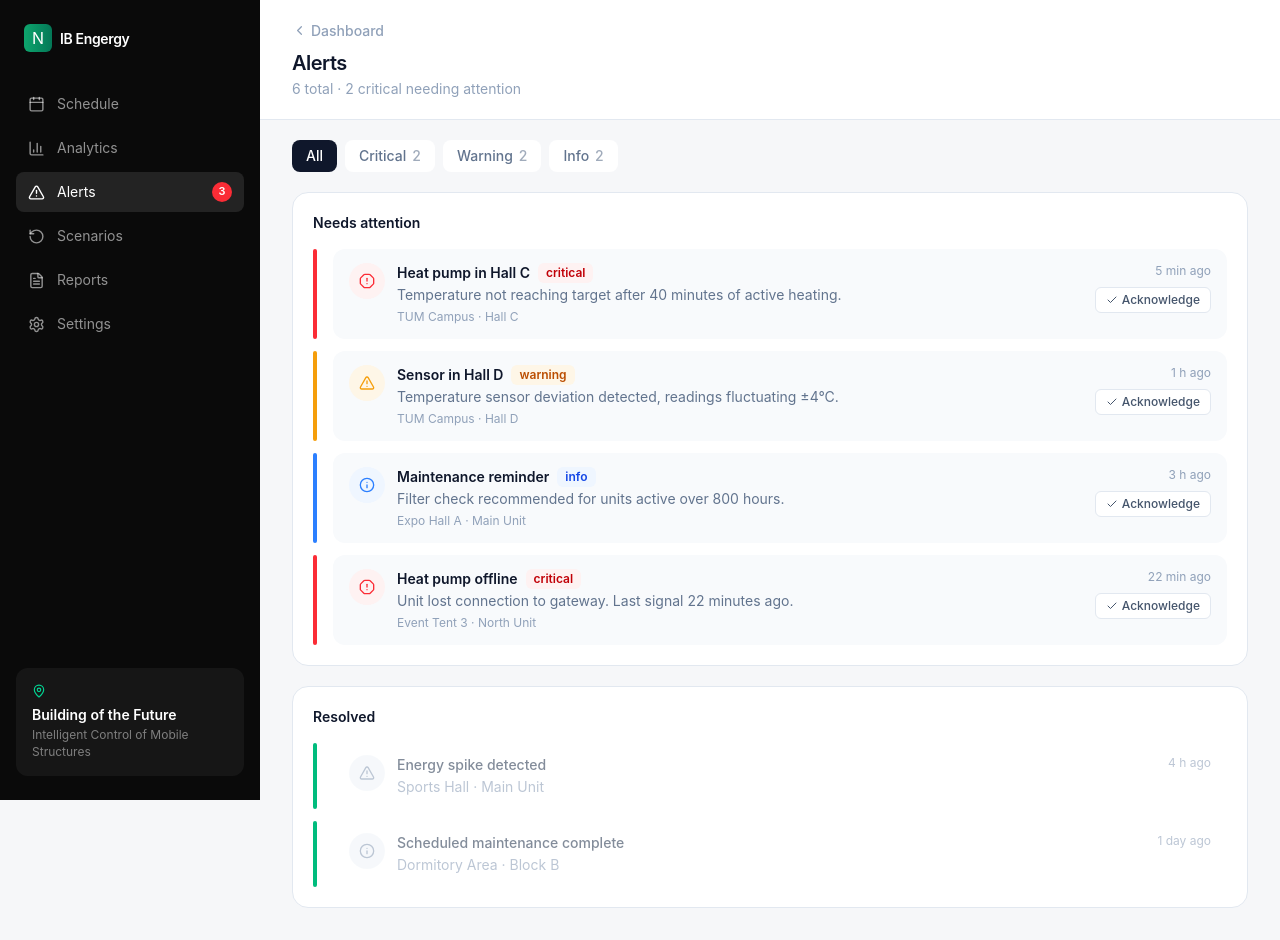
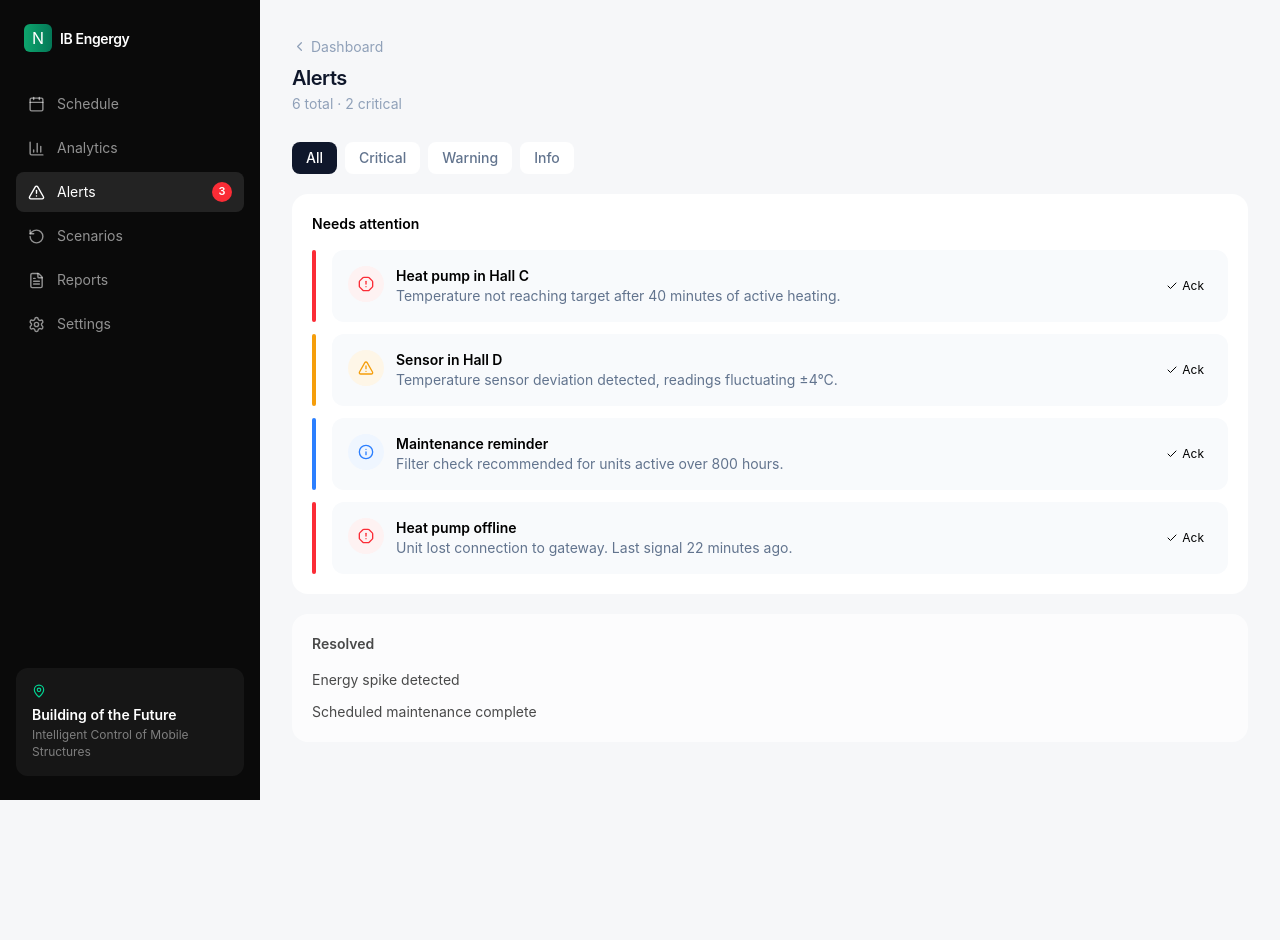
Before and after one commit to Syed-Bilal-Haider-Engineer/Fenners-LBEnergy, a Next.js app in the folder client/: page /dashboard/alerts in a window 1280 px wide. After the commit the page ends 800 px from the top, so only its background shows below. Built offline with nearby package versions, Linux system fonts and the light colour scheme.

Commit message:
fix: fixed the dashboard UI

```diff
--- /dev/null
+++ b/client/app/dashboard/layout.tsx
@@ -0,0 +1,24 @@
+// app/dashboard/layout.tsx
+import { Sidebar } from "@/src/layout/widgets/sidebar";
+
+export default function DashboardLayout({
+  children,
+}: {
+  children: React.ReactNode;
+}) {
+  return (
+    <div className="flex h-screen bg-canvas overflow-hidden">
+      {/* Sidebar (shared globally) */}
+      <aside className="h-screen sticky top-0">
+        <Sidebar />
+      </aside>
+
+      {/* Main content area */}
+      <div className="flex flex-1 flex-col overflow-hidden">
+        <div className="flex-1 overflow-y-auto px-8 pb-8 pt-5">
+          {children}
+        </div>
+      </div>
+    </div>
+  );
+}
--- a/client/src/features/dashboard/details/alerts/Alert.tsx
+++ b/client/src/features/dashboard/details/alerts/Alert.tsx
@@ -1,28 +1,24 @@
 "use client";
 
 import { useMemo, useState } from "react";
-import { Sidebar } from "@/src/layout/widgets/sidebar";
-import { AlertTriangle, Info, OctagonAlert, Check } from "lucide-react";
+import { DetailTopbar } from "@/src/shared/detail-topbar";
 import { ALERTS, AlertSeverity } from "@/src/_lib/constant/mock-alerts";
-import { DetailTopbar } from "@/src/shared/detail-topbar";
 import { StatusRailRow } from "@/src/shared/status-rail-row";
 import { StatusBadge } from "@/src/shared/status-badge";
+import { AlertTriangle, Info, OctagonAlert, Check } from "lucide-react";
 
-const FILTERS: { value: AlertSeverity | "all"; label: string }[] = [
+const FILTERS = [
   { value: "all", label: "All" },
   { value: "critical", label: "Critical" },
   { value: "warning", label: "Warning" },
   { value: "info", label: "Info" },
-];
+] as const;
 
-const SEVERITY_META: Record<
-  AlertSeverity,
-  { rail: "red" | "amber" | "blue"; tone: "critical" | "warning" | "info"; icon: typeof AlertTriangle; iconBg: string; iconColor: string }
-> = {
+const SEVERITY_META = {
   critical: { rail: "red", tone: "critical", icon: OctagonAlert, iconBg: "bg-red-50", iconColor: "text-red-500" },
   warning: { rail: "amber", tone: "warning", icon: AlertTriangle, iconBg: "bg-amber-50", iconColor: "text-amber-500" },
   info: { rail: "blue", tone: "info", icon: Info, iconBg: "bg-blue-50", iconColor: "text-blue-500" },
-};
+} as const;
 
 export default function AlertsPage() {
   const [filter, setFilter] = useState<AlertSeverity | "all">("all");
@@ -37,83 +33,64 @@ export default function AlertsPage() {
   }, []);
 
   const visible = ALERTS.filter((a) => filter === "all" || a.severity === filter);
-  const unacknowledged = visible.filter((a) => !a.acknowledged);
-  const acknowledged = visible.filter((a) => a.acknowledged);
+  const unack = visible.filter((a) => !a.acknowledged);
+  const ack = visible.filter((a) => a.acknowledged);
 
   return (
-    <div className="flex min-h-screen bg-canvas">
-      <Sidebar />
-
-      <div className="flex-1">
+    <>
       <DetailTopbar
-          backHref="/"
+        backHref="/dashboard"
         backLabel="Dashboard"
         title="Alerts"
-          subtitle={`${counts.all} total · ${counts.critical} critical needing attention`}
+        subtitle={`${counts.all} total · ${counts.critical} critical`}
       />
 
-        <main className="flex flex-col gap-5 px-8 pb-8 pt-5">
+      <main className="flex flex-col gap-5">
+        {/* Filters */}
         <div className="flex gap-2">
-            {FILTERS.map(({ value, label }) => (
+          {FILTERS.map((f) => (
             <button
-                key={value}
-                onClick={() => setFilter(value)}
-                className={`rounded-lg px-3.5 py-1.5 text-sm font-medium transition-colors ${
-                  filter === value
+              key={f.value}
+              onClick={() => setFilter(f.value as any)}
+              className={`rounded-lg px-3.5 py-1.5 text-sm font-medium ${
+                filter === f.value
                   ? "bg-slate-900 text-white"
                   : "bg-white text-slate-500 hover:bg-slate-100"
               }`}
             >
-                {label}
-                {value !== "all" && (
-                  <span className="ml-1.5 opacity-60">{counts[value]}</span>
-                )}
+              {f.label}
             </button>
           ))}
         </div>
 
-          {unacknowledged.length > 0 && (
-            <section className="rounded-2xl border border-slate-200 bg-white p-5">
-              <h2 className="mb-4 text-sm font-semibold text-slate-900">
-                Needs attention
-              </h2>
+        {/* Unacknowledged */}
+        {unack.length > 0 && (
+          <section className="rounded-2xl  bg-white p-5">
+            <h2 className="mb-4 text-sm font-semibold">Needs attention</h2>
+
             <div className="flex flex-col gap-3">
-                {unacknowledged.map((alert) => {
-                  const meta = SEVERITY_META[alert.severity];
+              {unack.map((a) => {
+                const meta = SEVERITY_META[a.severity];
                 const Icon = meta.icon;
+
                 return (
-                    <StatusRailRow key={alert.id} tone={meta.rail}>
-                      <div className="flex items-start justify-between gap-4 rounded-xl bg-slate-50 px-4 py-3.5">
+                  <StatusRailRow key={a.id} tone={meta.rail}>
+                    <div className="flex justify-between bg-slate-50 p-4 rounded-xl">
                       <div className="flex gap-3">
-                          <div
-                            className={`flex h-9 w-9 shrink-0 items-center justify-center rounded-full ${meta.iconBg}`}
-                          >
+                        <div className={`h-9 w-9 flex items-center justify-center rounded-full ${meta.iconBg}`}>
                           <Icon size={16} className={meta.iconColor} />
                         </div>
+
                         <div>
-                            <div className="flex items-center gap-2">
-                              <p className="text-sm font-semibold text-slate-900">
-                                {alert.title}
-                              </p>
-                              <StatusBadge tone={meta.tone} label={alert.severity} />
-                            </div>
-                            <p className="mt-0.5 text-sm text-slate-500">
-                              {alert.description}
-                            </p>
-                            <p className="mt-1 text-xs text-slate-400">
-                              {alert.building} · {alert.zone}
-                            </p>
+                          <p className="font-semibold text-sm">{a.title}</p>
+                          <p className="text-sm text-slate-500">{a.description}</p>
                         </div>
                       </div>
-                        <div className="flex shrink-0 flex-col items-end gap-2">
-                          <span className="text-xs text-slate-400">
-                            {alert.timestamp}
-                          </span>
-                          <button className="flex items-center gap-1 rounded-md border border-slate-200 bg-white px-2.5 py-1 text-xs font-medium text-slate-600 hover:bg-slate-50">
+
+                      <button className="text-xs flex items-center gap-1  px-2 py-1 rounded-md">
                         <Check size={12} />
-                            Acknowledge
+                        Ack
                       </button>
-                        </div>
                     </div>
                   </StatusRailRow>
                 );
@@ -122,51 +99,21 @@ export default function AlertsPage() {
           </section>
         )}
 
-          {acknowledged.length > 0 && (
-            <section className="rounded-2xl border border-slate-200 bg-white p-5">
-              <h2 className="mb-4 text-sm font-semibold text-slate-900">
-                Resolved
-              </h2>
+        {/* Acknowledged */}
+        {ack.length > 0 && (
+          <section className="rounded-2xl  bg-white p-5 opacity-70">
+            <h2 className="mb-4 text-sm font-semibold">Resolved</h2>
+
             <div className="flex flex-col gap-3">
-                {acknowledged.map((alert) => {
-                  const meta = SEVERITY_META[alert.severity];
-                  const Icon = meta.icon;
-                  return (
-                    <StatusRailRow key={alert.id} tone="emerald">
-                      <div className="flex items-start justify-between gap-4 rounded-xl px-4 py-3 opacity-60">
-                        <div className="flex gap-3">
-                          <div className="flex h-9 w-9 shrink-0 items-center justify-center rounded-full bg-slate-100">
-                            <Icon size={16} className="text-slate-400" />
+              {ack.map((a) => (
+                <div key={a.id} className="text-sm">
+                  {a.title}
                 </div>
-                          <div>
-                            <p className="text-sm font-medium text-slate-700">
-                              {alert.title}
-                            </p>
-                            <p className="mt-0.5 text-sm text-slate-400">
-                              {alert.building} · {alert.zone}
-                            </p>
-                          </div>
-                        </div>
-                        <span className="shrink-0 text-xs text-slate-400">
-                          {alert.timestamp}
-                        </span>
-                      </div>
-                    </StatusRailRow>
-                  );
-                })}
+              ))}
             </div>
           </section>
         )}
-
-          {visible.length === 0 && (
-            <div className="rounded-2xl border border-slate-200 bg-white p-12 text-center">
-              <p className="text-sm text-slate-400">
-                No {filter} alerts right now.
-              </p>
-            </div>
-          )}
       </main>
-      </div>
-    </div>
+    </>
   );
 }
--- a/client/src/features/dashboard/details/schedule/Schedule.tsx
+++ b/client/src/features/dashboard/details/schedule/Schedule.tsx
@@ -1,92 +1,67 @@
 "use client";
 
 import { useMemo } from "react";
-import { Thermometer, Plus } from "lucide-react";
 import Link from "next/link";
+import { DetailTopbar } from "@/src/shared/detail-topbar";
 import { SCHEDULE, ScheduleStatus } from "@/src/_lib/constant/mock-schedule";
-import { DetailTopbar } from "@/src/shared/detail-topbar";
-import { Sidebar } from "@/src/layout/widgets/sidebar";
 import { StatusRailRow } from "@/src/shared/status-rail-row";
 import { StatusBadge } from "@/src/shared/status-badge";
+import { Thermometer, Plus } from "lucide-react";
 
-const STATUS_META: Record<ScheduleStatus, { rail: "emerald" | "amber" | "slate"; tone: "heating" | "scheduled" | "idle"; label: string }> = {
+const STATUS_META = {
   heating: { rail: "emerald", tone: "heating", label: "Heating" },
   scheduled: { rail: "amber", tone: "scheduled", label: "Scheduled" },
   idle: { rail: "slate", tone: "idle", label: "Idle" },
-};
+} as const;
 
 export default function SchedulePage() {
   const grouped = useMemo(() => {
-    const map = new Map<string, typeof SCHEDULE>();
-    for (const entry of SCHEDULE) {
-      const list = map.get(entry.day) ?? [];
-      list.push(entry);
-      map.set(entry.day, list);
+    const map = new Map<string, any[]>();
+    for (const s of SCHEDULE) {
+      const arr = map.get(s.day) ?? [];
+      arr.push(s);
+      map.set(s.day, arr);
     }
     return Array.from(map.entries());
   }, []);
 
   return (
-    <div className="flex min-h-screen bg-canvas">
-      <Sidebar />
-
-      <div className="flex-1">
+    <>
       <DetailTopbar
-          backHref="/"
+        backHref="/dashboard"
         backLabel="Dashboard"
         title="Schedule"
-          subtitle={`${SCHEDULE.length} sessions across the next 7 days`}
+        subtitle={`${SCHEDULE.length} sessions`}
         actions={
-            <button className="flex items-center gap-1.5 rounded-lg bg-slate-900 px-3.5 py-2 text-sm font-medium text-white hover:bg-slate-800">
-              <Plus size={15} />
-              New session
+          <button className="flex items-center gap-1 bg-slate-900 text-white px-3 py-2 rounded-lg">
+            <Plus size={14} />
+            New
           </button>
         }
       />
 
-        <main className="flex flex-col gap-6 px-8 pb-8 pt-5">
+      <main className="flex flex-col gap-6">
         {grouped.map(([day, entries]) => (
           <section key={day}>
-              <div className="mb-3 flex items-baseline gap-2">
-                <h2 className="text-sm font-semibold text-slate-900">{day}</h2>
-                <span className="text-xs text-slate-400">{entries[0].date}</span>
+            <h2 className="text-sm font-semibold mb-3">{day}</h2>
+
+            <div className="bg-white border rounded-2xl p-2">
+              {entries.map((e) => {
+                const meta = STATUS_META[e.status];
+
+                return (
+                  <Link key={e.id} href={`/buildings/${e.building}`}>
+                    <StatusRailRow tone={meta.rail} className="p-3 hover:bg-slate-50 rounded-xl">
+                      <div className="flex justify-between">
+                        <div>
+                          <p className="font-semibold">{e.hall}</p>
+                          <p className="text-sm text-slate-500">{e.lecture}</p>
                         </div>
 
-              <div className="rounded-2xl border border-slate-200 bg-white p-2">
-                <div className="flex flex-col gap-1">
-                  {entries.map((entry) => {
-                    const meta = STATUS_META[entry.status];
-                    return (
-                      <Link
-                        key={entry.id}
-                        href={`/buildings/${encodeURIComponent(entry.building)}`}
-                      >
-                        <StatusRailRow tone={meta.rail} className="rounded-xl px-3 py-3 hover:bg-slate-50">
-                          <div className="flex items-center justify-between gap-4">
-                            <div className="flex items-center gap-4">
-                              <div className="w-14 shrink-0">
-                                <p className="text-sm font-semibold text-slate-900">
-                                  {entry.time}
-                                </p>
-                                {entry.countdown && (
-                                  <p className="text-xs text-slate-400">{entry.countdown}</p>
-                                )}
-                              </div>
-                              <div className="h-8 w-px bg-slate-100" />
-                              <div>
-                                <p className="text-sm font-semibold text-slate-900">
-                                  {entry.hall}
-                                  <span className="ml-1.5 font-normal text-slate-400">
-                                    · {entry.building}
-                                  </span>
-                                </p>
-                                <p className="text-sm text-slate-500">{entry.lecture}</p>
-                              </div>
-                            </div>
-                            <div className="flex items-center gap-3">
-                              <span className="flex items-center gap-1 text-sm text-slate-500">
+                        <div className="flex gap-3 items-center">
+                          <span className="text-sm flex items-center gap-1">
                             <Thermometer size={14} />
-                                {entry.temperature}°C
+                            {e.temperature}°C
                           </span>
                           <StatusBadge tone={meta.tone} label={meta.label} />
                         </div>
@@ -96,11 +71,9 @@ export default function SchedulePage() {
                 );
               })}
             </div>
-              </div>
           </section>
         ))}
       </main>
-      </div>
-    </div>
+    </>
   );
 }
--- a/client/src/features/dashboard/topbar.tsx
+++ b/client/src/features/dashboard/topbar.tsx
@@ -9,7 +9,7 @@ import {
 
 export function Topbar() {
   return (
-    <header className="flex items-center justify-between px-8 pb-2 pt-7">
+    <header className="flex items-center justify-between px-2 pb-6">
       <div>
         <h1 className="flex items-center gap-2 text-[22px] font-semibold text-graphite-900">
           Good morning, Lukas <span className="text-xl">👋</span>
--- a/client/src/shared/detail-topbar.tsx
+++ b/client/src/shared/detail-topbar.tsx
@@ -15,19 +15,28 @@ export function DetailTopbar({
   actions?: React.ReactNode;
 }) {
   return (
-    <header className="flex items-center justify-between border-b border-slate-200 bg-white px-8 py-5">
+    <header className=" mt-2 z-10 mb-4 flex items-start justify-between bg-transparent pt-2 pb-3">
+      {/* Left */}
       <div>
         <Link
           href={backHref}
-          className="mb-2 inline-flex items-center gap-1 text-sm font-medium text-slate-400 hover:text-slate-600"
+          className="inline-flex items-center gap-1 text-sm text-slate-400 hover:text-slate-600"
         >
           <ChevronLeft size={15} />
           {backLabel}
         </Link>
-        <h1 className="text-xl font-semibold tracking-tight text-slate-900">{title}</h1>
-        {subtitle ? <p className="mt-0.5 text-sm text-slate-400">{subtitle}</p> : null}
+
+        <h1 className="mt-1 text-xl font-semibold tracking-tight text-slate-900">
+          {title}
+        </h1>
+
+        {subtitle && (
+          <p className="mt-0.5 text-sm text-slate-400">{subtitle}</p>
+        )}
       </div>
-      {actions ? <div className="flex items-center gap-2">{actions}</div> : null}
+
+      {/* Right actions */}
+      {actions && <div className="flex items-center gap-2">{actions}</div>}
     </header>
   );
 }
```
Also changed, not shown: client/app/dashboard/page.tsx (+5 -10 lines), client/app/dashboard/profile/page.tsx (+10 -13 lines), client/src/features/auth/login/login-form.tsx (+41 -8 lines), client/src/features/dashboard/details/buildings/[id]/Builidings.tsx (+8 -12 lines). Lines whose indentation alone changed are shown as unchanged.
